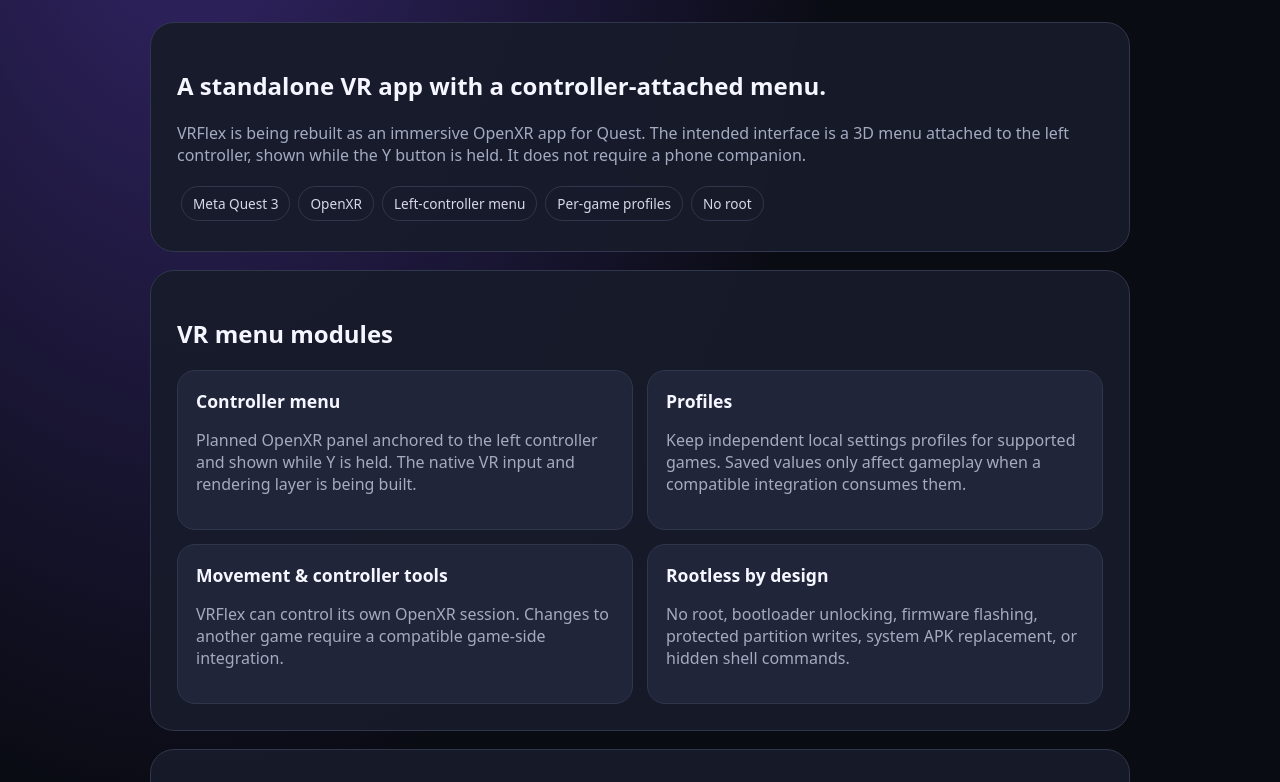
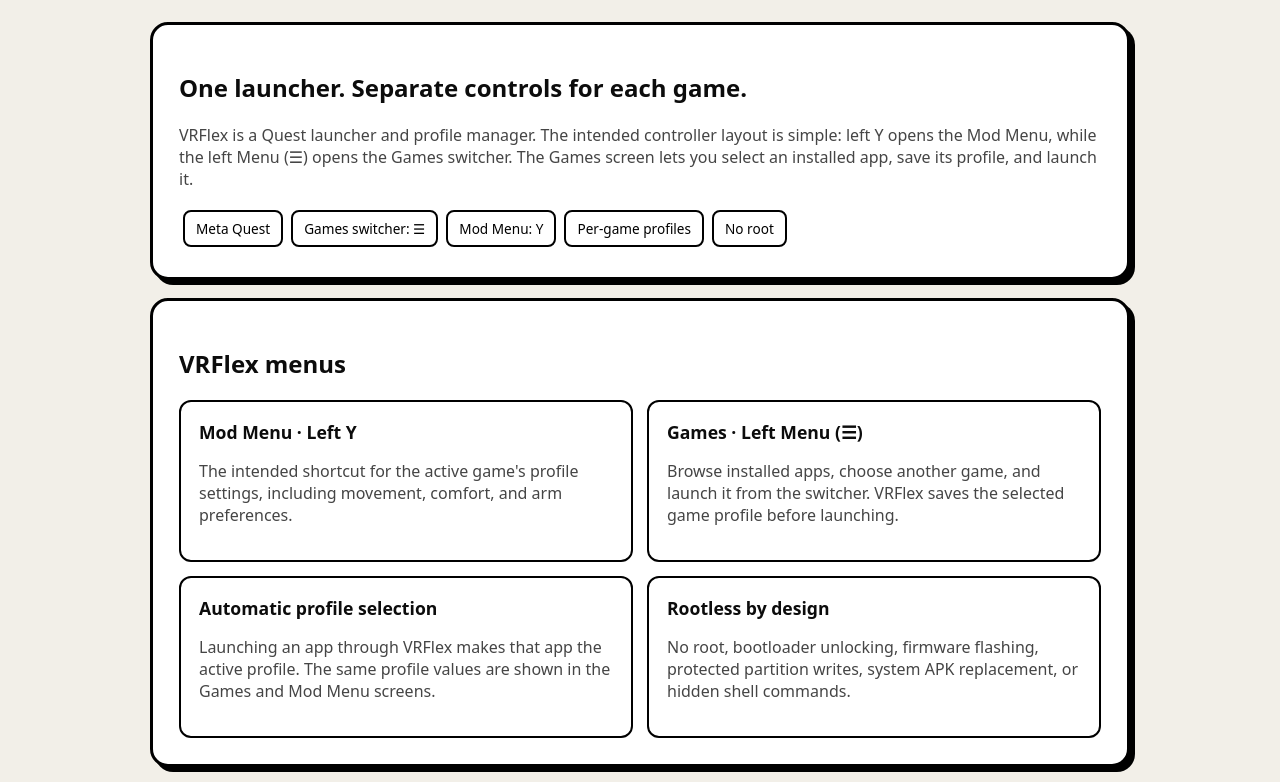
Before and after one commit to notelliotvr69-lang/Autotouch, a plain HTML site: page vrflex-site/index.html in a window 1280 px wide. Shown: the part 168-950 px from the top of the page. Drawn offline with Linux system fonts and the light colour scheme.

Commit message:
Refresh VRFlex website with black and orange theme and updated controls

```diff
--- a/vrflex-site/index.html
+++ b/vrflex-site/index.html
@@ -1,25 +1,25 @@
 <!doctype html>
 <html lang="en"><head>
 <meta charset="utf-8"><meta name="viewport" content="width=device-width,initial-scale=1">
-<meta name="theme-color" content="#0a0c14">
-<meta name="description" content="VRFlex is a standalone OpenXR VR developer environment for Meta Quest, with a controller-attached menu and local profiles.">
-<title>VRFlex — Standalone VR developer menu</title>
+<meta name="theme-color" content="#ff8c00">
+<meta name="description" content="VRFlex is a Quest launcher prototype with per-game profiles, a Games switcher, and a Mod Menu.">
+<title>VRFlex — Quest Game Switcher & Mod Menu</title>
 <style>
-:root{color-scheme:dark;--bg:#0a0c14;--panel:#171b2a;--line:#30364b;--text:#f5f6ff;--muted:#a4abc1;--accent:#8062ff;--warn:#f0bd62;--good:#83d6ae}
-*{box-sizing:border-box}body{margin:0;background:radial-gradient(ellipse at 15% 0%,#332568 0,transparent 42%),var(--bg);color:var(--text);font:16px system-ui,Segoe UI,sans-serif;padding:28px}
-main{max-width:980px;margin:auto}.brand{display:flex;gap:16px;align-items:center;margin:30px 0}.logo{display:grid;place-items:center;width:62px;height:62px;border-radius:19px;background:linear-gradient(140deg,#a18aff,#6342dc);font-size:30px;font-weight:900}
-h1{font-size:clamp(2.8rem,8vw,5rem);letter-spacing:-.06em;line-height:1;margin:0}.muted{color:var(--muted)}.panel{background:#171b2aeF;border:1px solid var(--line);border-radius:24px;padding:26px;margin:18px 0}.grid{display:grid;grid-template-columns:repeat(2,1fr);gap:14px}.tile{background:#20253a;border:1px solid var(--line);border-radius:18px;padding:18px}.tile h2{margin:0 0 8px;font-size:1.1rem}.button{display:inline-block;background:var(--accent);color:white;text-decoration:none;padding:12px 16px;border-radius:12px;font-weight:750;margin:10px 8px 0 0}.secondary{background:#30364b}.tag{display:inline-block;border:1px solid var(--line);border-radius:99px;padding:7px 11px;margin:4px;color:#d7d9e9;font-size:.85rem}.notice{border-left:4px solid var(--warn);padding:12px 16px;background:#282319;border-radius:8px;color:#f4e4c5}.good{border-left:4px solid var(--good);padding:12px 16px;background:#172820;border-radius:8px;color:#d7f4e4}a{color:#c6baff}footer{padding:10px 2px 30px}
+:root{color-scheme:light;--bg:#f2efe8;--panel:#fff;--line:#080808;--text:#0c0c0c;--muted:#454545;--accent:#ff8c00;--warn:#b56b00;--good:#176b3a}
+*{box-sizing:border-box}body{margin:0;background:var(--bg);color:var(--text);font:16px system-ui,Segoe UI,sans-serif;padding:28px}
+main{max-width:980px;margin:auto}.brand{display:flex;gap:16px;align-items:center;margin:30px 0}.logo{display:grid;place-items:center;width:62px;height:62px;border:3px solid #000;border-radius:14px;background:var(--accent);color:#000;font-size:30px;font-weight:900}
+h1{font-size:clamp(2.8rem,8vw,5rem);letter-spacing:-.06em;line-height:1;margin:0}.muted{color:var(--muted)}.panel{background:var(--panel);border:3px solid #000;border-radius:18px;padding:26px;margin:18px 0;box-shadow:5px 5px 0 #000}.grid{display:grid;grid-template-columns:repeat(2,1fr);gap:14px}.tile{background:#fff;border:2px solid #000;border-radius:12px;padding:18px}.tile h2{margin:0 0 8px;font-size:1.1rem}.button{display:inline-block;background:var(--accent);border:2px solid #000;color:#000;text-decoration:none;padding:12px 16px;border-radius:10px;font-weight:800;margin:10px 8px 0 0}.secondary{background:#fff;color:#000}.tag{display:inline-block;border:2px solid #000;border-radius:8px;padding:7px 11px;margin:4px;color:#000;font-size:.85rem}.notice{border:2px solid #000;border-left:7px solid var(--warn);padding:12px 16px;background:#fff4df;border-radius:8px;color:#3d2600}.good{border:2px solid #000;border-left:7px solid var(--good);padding:12px 16px;background:#e8f5eb;border-radius:8px;color:#123b20}a{color:#713b00}footer{padding:10px 2px 30px}
 @media(max-width:680px){body{padding:16px}.grid{grid-template-columns:1fr}.brand{margin-top:12px}}
 </style></head><body><main>
-<div class="brand"><div class="logo">V</div><div><h1>VRFlex</h1><div class="muted">Standalone Quest VR developer environment · Rootless by design</div></div></div>
-<section class="panel"><h2>A standalone VR app with a controller-attached menu.</h2>
-<p class="muted">VRFlex is being rebuilt as an immersive OpenXR app for Quest. The intended interface is a 3D menu attached to the left controller, shown while the Y button is held. It does not require a phone companion.</p>
-<div><span class="tag">Meta Quest 3</span><span class="tag">OpenXR</span><span class="tag">Left-controller menu</span><span class="tag">Per-game profiles</span><span class="tag">No root</span></div>
+<div class="brand"><div class="logo">V</div><div><h1>VRFlex</h1><div class="muted">Quest game launcher · Per-game profiles · Rootless by design</div></div></div>
+<section class="panel"><h2>One launcher. Separate controls for each game.</h2>
+<p class="muted">VRFlex is a Quest launcher and profile manager. The intended controller layout is simple: left Y opens the Mod Menu, while the left Menu (☰) opens the Games switcher. The Games screen lets you select an installed app, save its profile, and launch it.</p>
+<div><span class="tag">Meta Quest</span><span class="tag">Games switcher: ☰</span><span class="tag">Mod Menu: Y</span><span class="tag">Per-game profiles</span><span class="tag">No root</span></div>
 </section>
-<section class="panel"><h2>VR menu modules</h2><div class="grid">
-<article class="tile"><h2>Controller menu</h2><p class="muted">Planned OpenXR panel anchored to the left controller and shown while Y is held. The native VR input and rendering layer is being built.</p></article>
-<article class="tile"><h2>Profiles</h2><p class="muted">Keep independent local settings profiles for supported games. Saved values only affect gameplay when a compatible integration consumes them.</p></article>
-<article class="tile"><h2>Movement & controller tools</h2><p class="muted">VRFlex can control its own OpenXR session. Changes to another game require a compatible game-side integration.</p></article>
+<section class="panel"><h2>VRFlex menus</h2><div class="grid">
+<article class="tile"><h2>Mod Menu · Left Y</h2><p class="muted">The intended shortcut for the active game's profile settings, including movement, comfort, and arm preferences.</p></article>
+<article class="tile"><h2>Games · Left Menu (☰)</h2><p class="muted">Browse installed apps, choose another game, and launch it from the switcher. VRFlex saves the selected game profile before launching.</p></article>
+<article class="tile"><h2>Automatic profile selection</h2><p class="muted">Launching an app through VRFlex makes that app the active profile. The same profile values are shown in the Games and Mod Menu screens.</p></article>
 <article class="tile"><h2>Rootless by design</h2><p class="muted">No root, bootloader unlocking, firmware flashing, protected partition writes, system APK replacement, or hidden shell commands.</p></article>
 </div></section>
 <section class="panel"><h2>Downloads</h2><p class="muted">Install the latest published builds. APK links update when their GitHub Actions workflows finish successfully.</p>
@@ -28,8 +28,8 @@ h1{font-size:clamp(2.8rem,8vw,5rem);letter-spacing:-.06em;line-height:1;margin:0
 <p class="muted">Build status: <a href="https://github.com/notelliotvr69-lang/Autotouch/actions/workflows/vrflex-apk.yml">Current prototype APK workflow</a> · <a href="https://github.com/notelliotvr69-lang/Autotouch/tree/main/VRFlex/OpenXR">OpenXR rebuild notes</a></p>
 </section>
 <section class="panel"><h2>Honest capability status</h2>
-<p class="good">Project direction: standalone immersive OpenXR app with a left-controller menu, opened while Y is held, and locally stored profiles.</p>
-<p class="notice">Current status: the published APK is still the earlier 2D prototype. The native OpenXR app, controller-attached menu, and hold-Y behavior are not implemented or hardware-tested yet. OpenXR input and tracking operate within VRFlex itself; live changes to other games require compatible integrations.</p>
+<p class="good">Implemented in the current source: black framing, orange controls, Games and Mod Menu screens, installed-app launch actions, and locally saved per-app profiles. Launching through VRFlex selects the app's profile first.</p>
+<p class="notice">Shortcut and overlay status: left Y → Mod Menu and left Menu (☰) → Games are the intended controls. The APK does not yet have a verified Quest-wide controller listener or a universally floating in-game overlay. Quest OS or compatible game integrations must expose those inputs. Profile settings are stored, but only affect gameplay when a compatible integration applies them. Hardware behavior has not yet been verified.</p>
 </section>
 <footer class="muted">VRFlex is an independent project within the AutoTouch repository. Not affiliated with or endorsed by Meta.</footer>
 </main></body></html>
```
